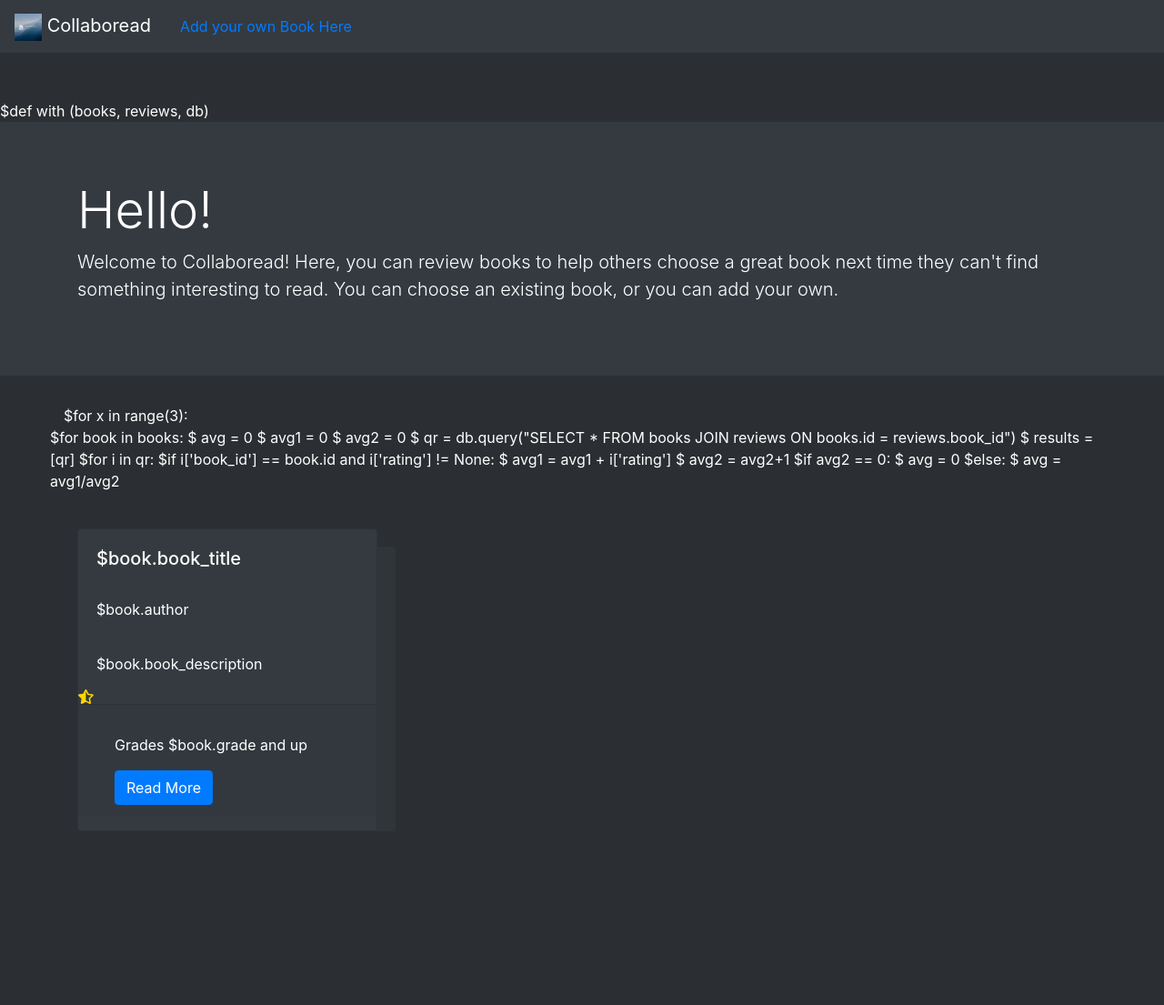
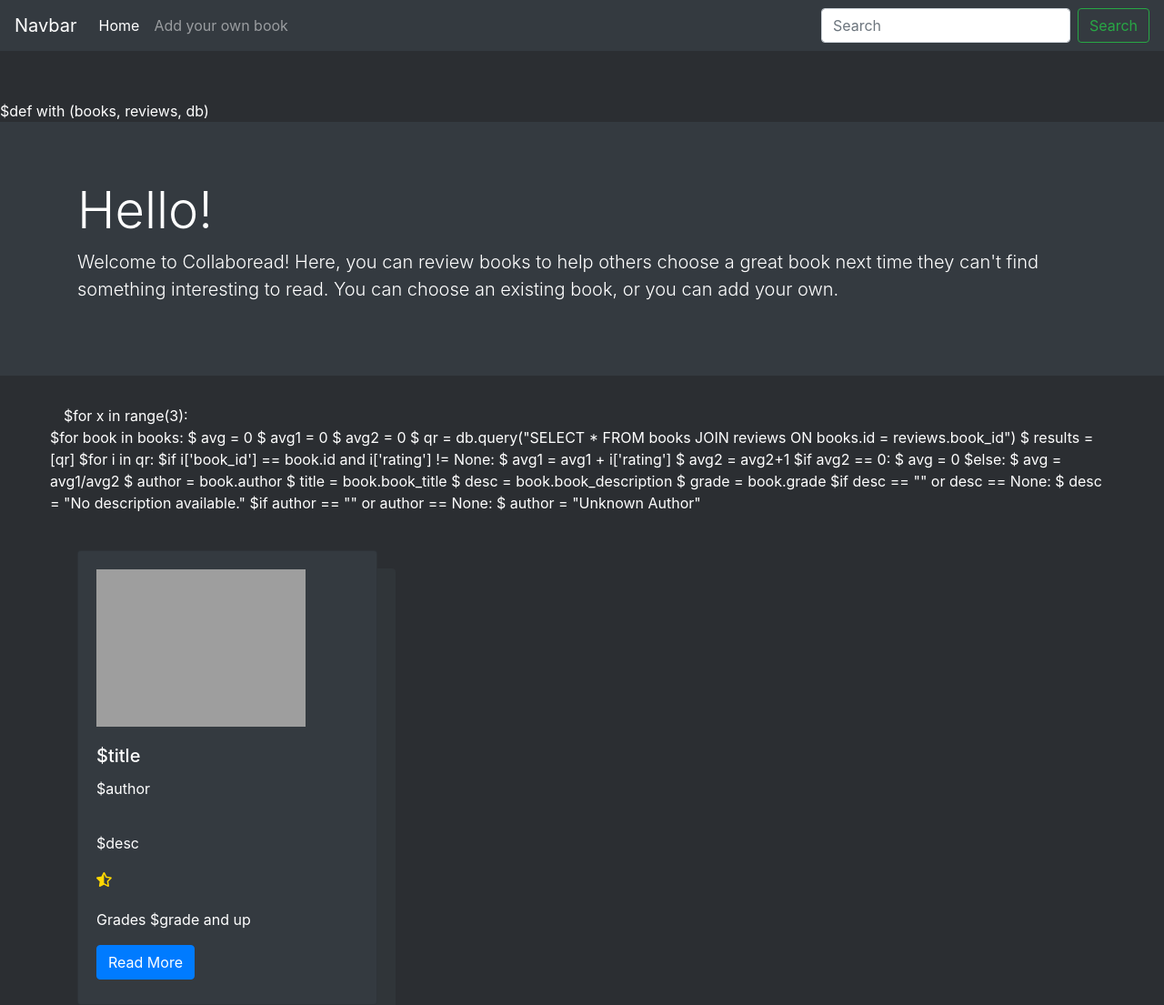
Before and after one commit to CoolCoderSJ/BookGuide, a Python web app: template templates/index.html in a window 1280 px wide. Shown: the whole page at 91% size. Before the commit the page ends 913 px from the top, so only its background shows below. Run offline with Jinja, Linux system fonts and the light colour scheme; the template is opened without the code that fills it, so the values that code supplies are empty; some libraries are stand-ins or nearby versions; grey boxes are pictures that could not be loaded.

Commit message:
Added Images,
still working on fixing them

```diff
--- a/static/css/star-rating.css
+++ b/static/css/star-rating.css
@@ -28,8 +28,10 @@
     margin-top: 40px;
   }
   .padjust {
+    padding-left: 20px !important;
+  }
+  .madjust {
     padding-top: 20px !important;
-    padding-left: 20px !important;
   }
 
   .bpadjust {
--- a/templates/index.html
+++ b/templates/index.html
@@ -49,6 +49,7 @@ $def with (books, reviews, db)
 </div>
 
 
+<!--
 <nav class="navbar fixed-top navbar-expand-lg navbar-dark bg-dark"> <a class="navbar-brand" href="/">
     <img src="static/images/logo.png" width="30" height="30" class="d-inline-block" alt="">
     Collaboread
@@ -57,10 +58,25 @@ $def with (books, reviews, db)
   <div class="collapse navbar-collapse" id="navbarSupportedContent1">
 
 
- <a class="nav-link" href="new">Add your own Book Here<span class="sr-only">(current)</span></a>
+ <a class="nav-link" href="new">Add your own Book<span class="sr-only">(current)</span></a>
 
   </div>
 </nav>
+-->
+<nav class="navbar fixed-top navbar-expand-lg navbar-dark bg-dark"> <a class="navbar-brand" href="#">Navbar</a>
+	  <button class="navbar-toggler" type="button" data-toggle="collapse" data-target="#navbarSupportedContent2" aria-controls="navbarSupportedContent2" aria-expanded="false" aria-label="Toggle navigation"> <span class="navbar-toggler-icon"></span> </button>
+	  <div class="collapse navbar-collapse" id="navbarSupportedContent2">
+		  <ul class="navbar-nav mr-auto">
+	      <li class="nav-item active"> <a class="nav-link" href="/">Home <span class="sr-only">(current)</span></a> </li>
+			<li class="nav-item"> <a class="nav-link" href="new">Add your own book</a> </li>
+        </ul>
+	    <form class="form-inline my-2 my-lg-0">
+	      <input class="form-control mr-sm-2" type="search" placeholder="Search" aria-label="Search">
+	      <button class="btn btn-outline-success my-2 my-sm-0" type="submit">Search</button>
+        </form>
+  </div>
+</nav>
+
 <!-- <span id="rateMe">
   <i class="fas fa-star py-2 px-1 rate-popover" data-index="0" data-html="true" data-toggle="popover" data-placement="top" title="Very bad"></i>
   <i class="fas fa-star py-2 px-1 rate-popover" data-index="1" data-html="true" data-toggle="popover" data-placement="top" title="Poor"></i>
@@ -88,25 +104,32 @@ $def with (books, reviews, db)
 						$ avg = 0
 					$else:
 						$ avg = avg1/avg2
+					$ author = book.author
+					$ title = book.book_title
+					$ desc = book.book_description
+					$ grade = book.grade
+					$if desc == "" or desc == None:
+						$ desc = "No description available."
+					$if author == "" or author == None:
+						$ author = "Unknown Author"
 					<div class="col-md-4 col-sm-6 col-12">
-						<div class="card bg-dark mtop" style="min-height: 320px; box-shadow: 20px 20px #303539">
+						<div class="card bg-dark mtop" style="min-height: 500px; box-shadow: 20px 20px #303539">
 							<form method="post" action='book_details'>
 								<input type="hidden" name="bookId" value="$book.id">
 								<input type="hidden" name="bookDesc" value="$book.book_description">
 								<input type="hidden" name="bookTitle" value="$book.book_title">
 								<input type="hidden" name="bookAuthor" value="$book.author">
 								<input type="hidden" name="bookGrade" value="$book.grade">
-
-
-								 <h5 class="card-title padjust">$book.book_title</h5>
-								<p class="card-text padjust pdesc">$book.author</p>
-								<p class="card-text padjust pdesc">$book.book_description</p>
-								<span class="stars" data-rating="$avg" data-num-stars="5" ></span>
+								<div>
+									<img src="$book.image" class="padjust madjust" alt="book cover" style="max-width: 250px; height: auto;">
+								</div>
+								 <h5 class="card-title padjust madjust">$title</h5>
+								<p class="card-text padjust pdesc">$author</p>
+								<p class="card-text madjust padjust pdesc">$desc</p>
+								<span class="stars padjust madjust" data-rating="$avg" data-num-stars="5"></span>
 								<br>
-								<div class="card-footer">
-									<p class="card-text padjust">Grades $book.grade and up</p>
-									<button type="submit" class="btn btn-primary bpadjust">Read More</button>
-								</div>
+								<p class="card-text padjust madjust">Grades $grade and up</p>
+								<button type="submit" class="btn btn-primary bpadjust">Read More</button>
 							</form>
 						</div>
 					</div>
```
Also changed, not shown: main.py (+14 -2 lines), templates/book_details.html (+9 -16 lines), templates/new.html (+7 -2 lines), static/images/books/finally xxx.JPG (added), static/images/books/placeholder.png (added).
